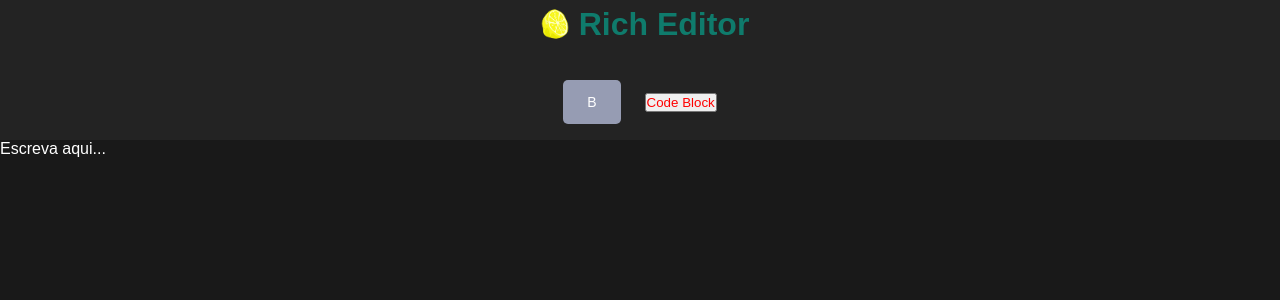
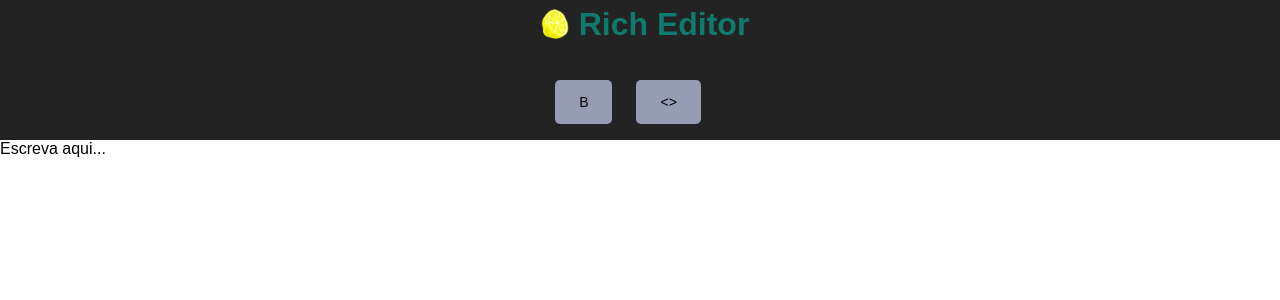
Before and after one commit to jonbrand/rich-text-editor, a React (Create React App) app: page / in a window 1280 px wide. Shown: the top 300 px of the page. Built offline with nearby package versions, Linux system fonts and the light colour scheme; a web font is replaced by a local one.

Commit message:
feat: codeblock component

```diff
--- /dev/null
+++ b/src/components/CodeBlock/CodeBlock.jsx
@@ -0,0 +1,17 @@
+import { Button, NavBtn } from './styles';
+import { CustomEditor } from '../Editor/Editor';
+
+export const CodeBlock = ({ editor }) => {
+  return(
+    <NavBtn>
+      <Button
+        onMouseDown={e => {
+          e.preventDefault()
+          CustomEditor.toggleBoldMark(editor)
+        }}
+      >
+        <p>{'<>'}</p>
+      </Button>
+    </NavBtn>
+  )
+}
--- /dev/null
+++ b/src/components/CodeBlock/styles.jsx
@@ -0,0 +1,42 @@
+import styled from 'styled-components';
+
+export const Button = styled.button`
+  background: ${({ primary }) => (primary ? '#1C1C1C' : '#969cb3')};
+
+  white-space: nowrap;
+  outline: none;
+  border: none;
+
+  min-width: 2rem;
+  max-width: 5rem;
+  cursor: pointer;
+
+  text-decoration: none;
+  transition: 0.3s;
+  display: flex;
+
+  justify-content: center;
+  align-items: center;
+  border-radius: 5px;
+
+  padding: ${({ big }) => (big ? '16px 40px' : '14px 24px')};
+
+  color: ${({ primary }) => (primary ? '#FFF' : '#363f5f')};
+
+  font-size: ${({ big }) => (big ? '20px' : '14px')};
+
+  &:hover {
+    background: #969cb3;
+    transform: translateY(-2px);
+  }
+`;
+
+export const NavBtn = styled.div`
+  display: flex;
+  align-items: center;
+  margin-right: 24px;
+
+  @media screen and (max-width: 768px) {
+    display: none;
+  }
+`;
--- a/src/components/Toolbar/Toolbar.jsx
+++ b/src/components/Toolbar/Toolbar.jsx
@@ -1,9 +1,10 @@
-import { CustomEditor } from '../Editor/Editor';
 import { Bold } from '../Bold/Bold';
+import { CodeBlock } from '../CodeBlock/CodeBlock';
 import { NavbarContainer, LogoWrapper, Logo, LogoText, ButtonsWrapper } from './styles';
-import logo from '../../images/logo.png'
+import logo from '../../images/logo.png';
 
 export const Toolbar = ({ editor }) => {
+  console.log(editor)
   return(
     <NavbarContainer>
         <LogoWrapper>
@@ -12,14 +13,7 @@ export const Toolbar = ({ editor }) => {
         </LogoWrapper>
         <ButtonsWrapper>
           <Bold editor={editor} />
-          <button
-            onMouseDown={e => {
-              e.preventDefault()
-              CustomEditor.toggleCodeBlock(editor)
-            }}
-          >
-            Code Block
-          </button>
+          <CodeBlock />
         </ButtonsWrapper>
       </NavbarContainer>
   )
--- a/src/styles/global.jsx
+++ b/src/styles/global.jsx
@@ -24,7 +24,7 @@ export const GlobalStyles = createGlobalStyle`
       padding: 0;
       box-sizing: border-box;
       font-family: 'Montserrat', sans-serif;
-      color: #fff;
+      color: #000;
   }
 
   html {
@@ -40,7 +40,7 @@ export const GlobalStyles = createGlobalStyle`
   }
 
   body {
-      background: var(--background);
+      background: white;
       -webkit-font-smoothing: antialiased;
   }
 
```
